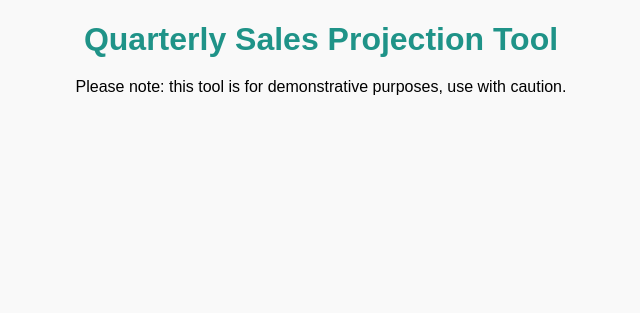
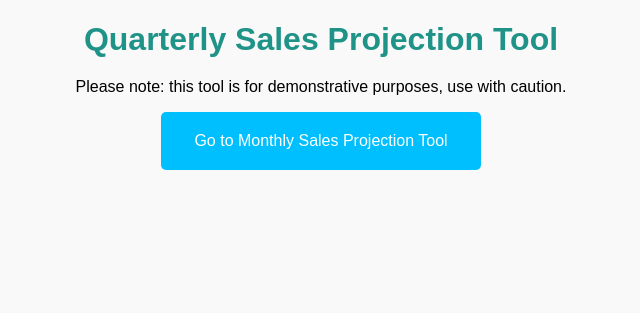
Before and after one commit to lethabo-vossie/project, a Django app: page / in a window 1280 px wide. Shown: the part 126-439 px from the top of the page, without its empty margins (319-959 px from the left). Run offline with Django 5.2, Linux system fonts and the light colour scheme.

Commit message:
Update quarterly_projection.html

```diff
--- a/quarterly_projection_app/templates/quarterly_projection_app/quarterly_projection.html
+++ b/quarterly_projection_app/templates/quarterly_projection_app/quarterly_projection.html
@@ -33,6 +33,13 @@
     <main>
         <h1>Quarterly Sales Projection Tool</h1>
         <p>Please note: this tool is for demonstrative purposes, use with caution.</p>
+
+        <div class="other-project-button">
+            <a href="https://sales-projection-project.onrender.com/" target="_blank">
+                <button class="btn">Go to Monthly Sales Projection Tool</button>
+            </a>
+        </div>
+
         <!-- Quarterly Data Form -->
         <section id="form-section">
             <form method="post">
```
